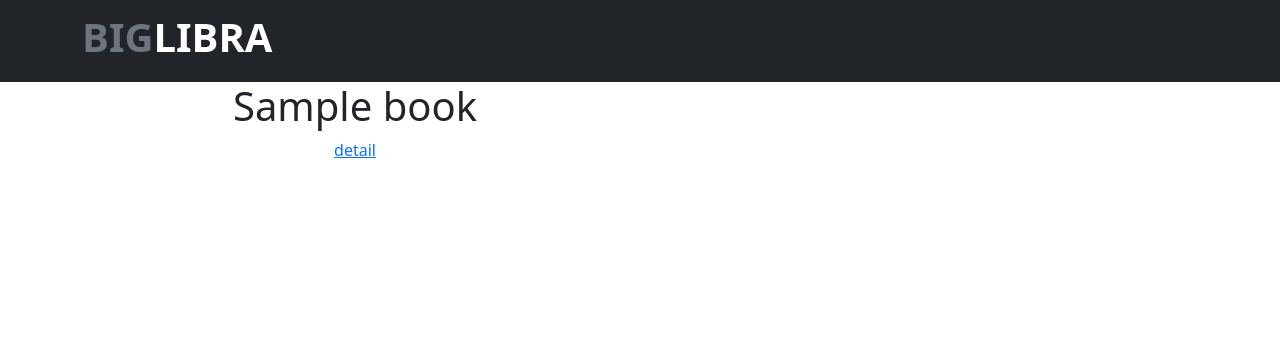
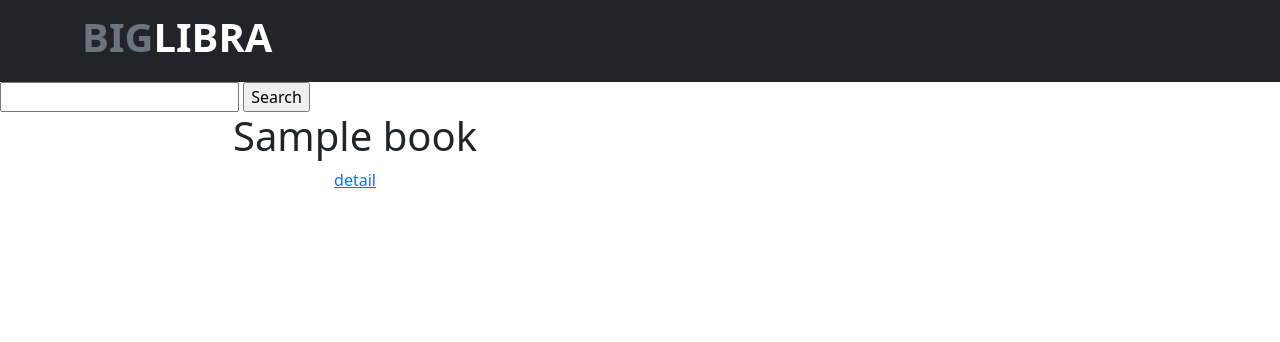
Before and after one commit to adeninque/biglibra, a Django app: page / in a window 1280 px wide. Shown: the top 342 px of the page. Run offline with Django 4.2, Linux system fonts and the light colour scheme; tables that the repository leaves empty hold one stand-in row (values such as "Sample post").

Commit message:
Search function (BETA)

```diff
--- a/app/templates/app/home.html
+++ b/app/templates/app/home.html
@@ -1,6 +1,10 @@
 {% extends 'cms/base.html' %}
 
 {% block content %}
+    <form method="GET">
+        <input type="text" name="search-area" value="{{ search_input }}">
+        <input type="submit" value="Search">
+    </form>
     <div class="container text-center">
         <div class="row row-cols-2">
             {% for book in books %}
--- a/app/views.py
+++ b/app/views.py
@@ -15,6 +15,14 @@ class BookHome(ListView):
     context_object_name = 'books'
     extra_context = {'title': 'HOME'}
 
+    def get_context_data(self, **kwargs):
+        context = super().get_context_data(**kwargs)
+        search_input = self.request.GET.get('search-area') or ''
+        if search_input:
+            context['books'] = context['books'].filter(title__icontains=search_input)
+        context['search_input'] = search_input
+        return context
+
 
 class BookDetail(DetailView):
     model = Book
```
